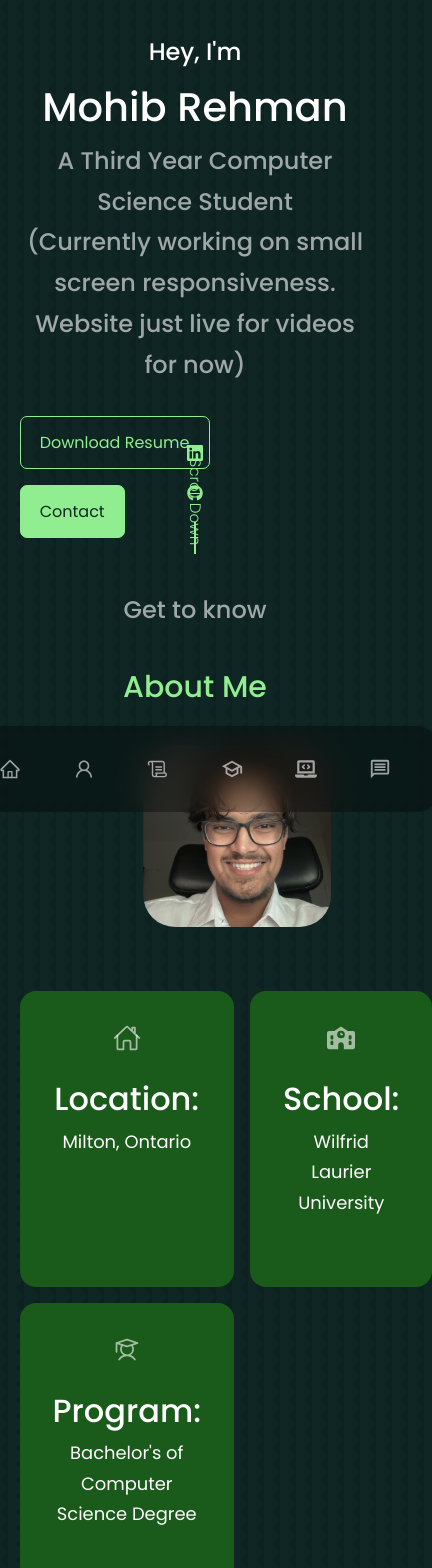
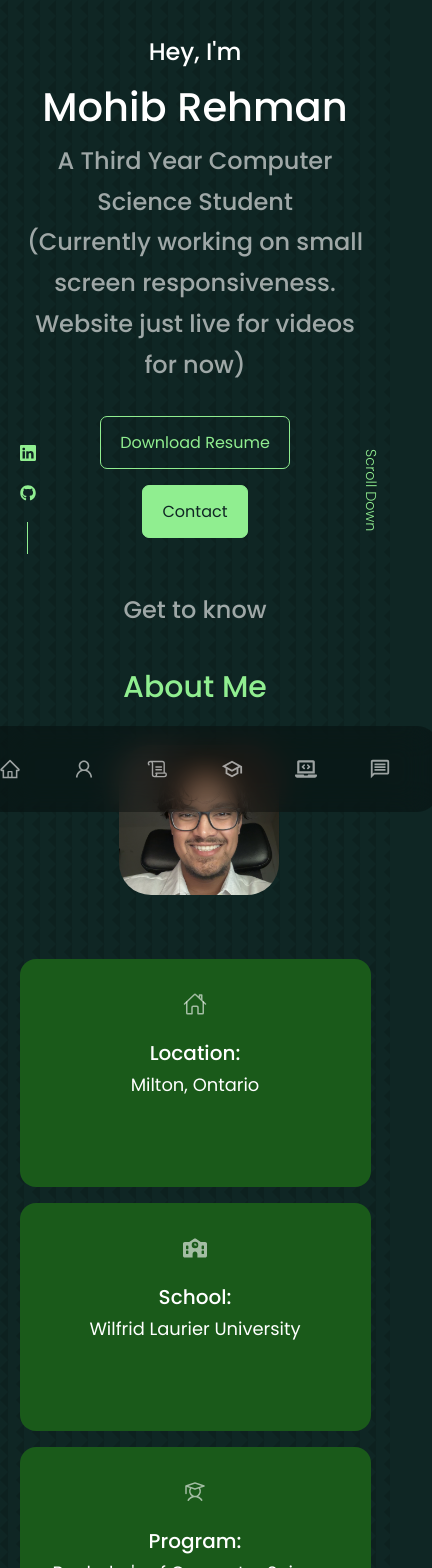
Before and after one commit to ImJehtts/Mohib-Website, a React (Create React App) app in the folder frontend/: page / in a window 390 px wide. Shown: the top 1568 px of the page, 432 px wide, since content can reach past the window. Built offline with nearby package versions, Linux system fonts and the light colour scheme.

Commit message:
Most of mobile done
Alignment is almost done. Simply need to work with different screen sizes now.

```diff
--- a/frontend/src/components/About/About.css
+++ b/frontend/src/components/About/About.css
@@ -114,7 +114,7 @@ p {
     }
 
     .about__cards{
-        grid-template-columns: 1fr 1fr;
+        grid-template-columns: 1fr;
         gap: 1rem;
     }
 
@@ -127,10 +127,23 @@ p {
     }
 
     .about__card{
-        height: 35vh;
+        height: 27vh;
+    }
+
+    .about__icon {
+        font-size: 1.5rem;
+        margin-bottom: 0.75rem;
+    }
+
+    .about__card h5{
+        font-size: 1.25rem;
     }
 
     p{
         margin-top: 3rem;
     }
+
+    .about__me-photo{
+        transform: translateX(0.25rem);
+    }
   }
--- a/frontend/src/components/Contact/Contact.css
+++ b/frontend/src/components/Contact/Contact.css
@@ -85,14 +85,14 @@ textarea{
   @media screen and (max-width: 600px){
 
     #Contact{
-        margin-top: 100rem;
+        margin-top: 95rem;
         margin-bottom: 30rem;
     }
 
     .contact__container {
         width: var(--container-width-sm);
         display: grid;
-        grid-template-columns: 37% 58%;
+        grid-template-columns: 42% 55%;
         gap: 5%;
     }
   }
--- a/frontend/src/components/Header/Header.css
+++ b/frontend/src/components/Header/Header.css
@@ -64,17 +64,12 @@ header {
       .cta {
         flex-direction: column;
         gap: 1rem;
-      }
-
-      .header__socials {
-        left: 50%;
-        transform: translateX(-50%);
-        bottom: -0.95rem;
+        align-items: center;
       }
 
       .scroll__down {
-        right: 50%;
         transform: translateX(50%) rotate(90deg);
-        bottom: 1.5rem;
+        bottom: 2.25rem;
+        font-size: 0.9rem;
       }
 }
--- a/frontend/src/components/Portfolio/Portfolio.css
+++ b/frontend/src/components/Portfolio/Portfolio.css
@@ -57,7 +57,7 @@
   @media screen and (max-width: 600px){
 
     #Portfolio{
-        margin-top: 210rem;
+        margin-top: 192rem;
     }
 
     .portfolio__container{
--- a/frontend/src/components/School/School.css
+++ b/frontend/src/components/School/School.css
@@ -75,7 +75,7 @@
 
     #School{
         margin-top: 45rem;
-        margin-bottom: 30rem;
+        margin-bottom: 201rem;
     }
 
     .school__container{
--- a/frontend/src/components/Skills/Skills.css
+++ b/frontend/src/components/Skills/Skills.css
@@ -64,7 +64,7 @@
   @media screen and (max-width: 600px){
 
     #Skills{
-        margin-top: 66.5rem;
+        margin-top: 78rem;
     }
 
     .skills__container{
```
